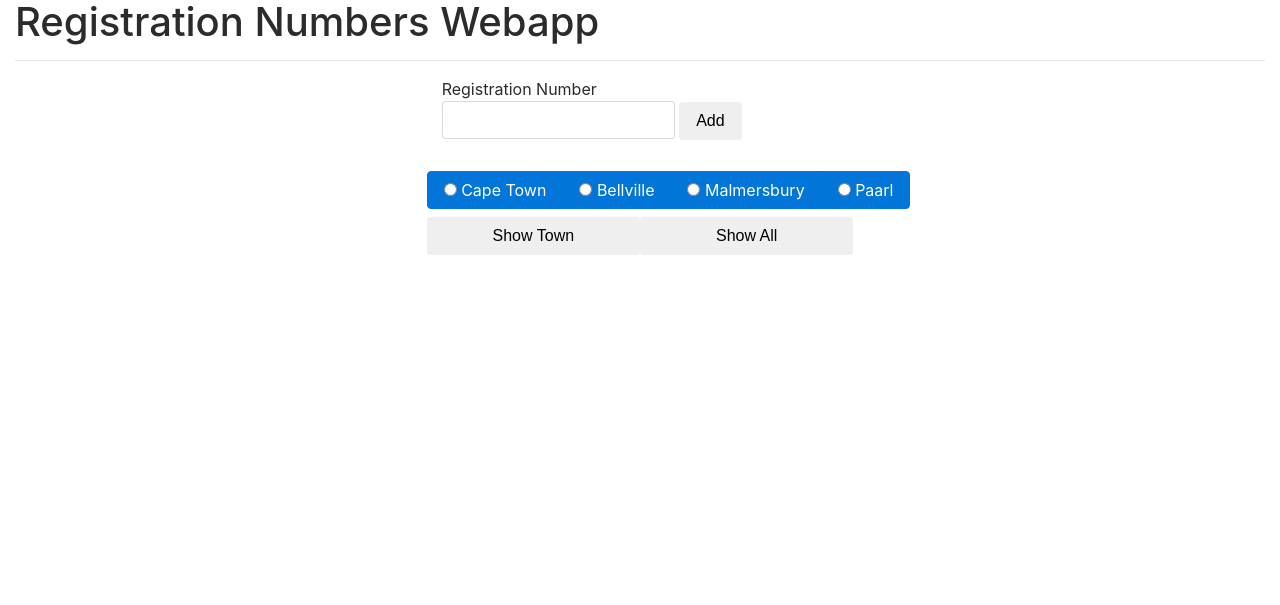
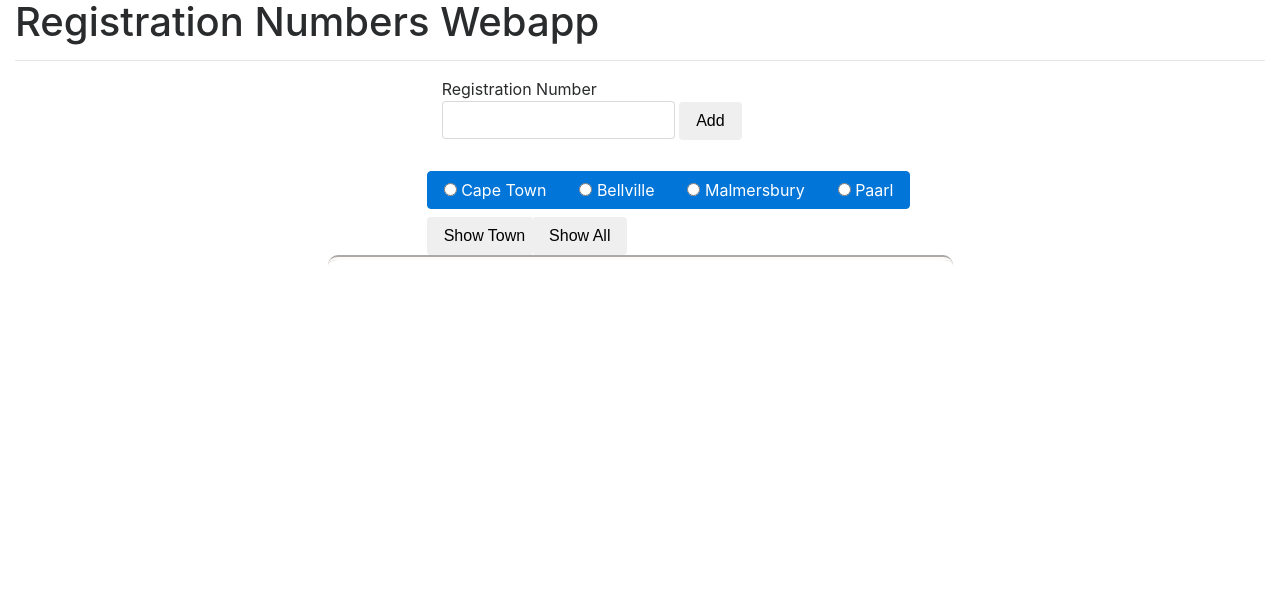
Before and after one commit to ditero/registration_numbers_webapp, a Node project: template views/regview/regnumbers.handlebars in a window 1280 px wide. Shown: the top 605 px of the page. Run offline with Node 20 templates, Linux system fonts and the light colour scheme; the template is opened without the code that fills it, so the values that code supplies are empty; some libraries are stand-ins or nearby versions.

Commit message:
Adding functionality on btn Show All

```diff
--- a/public/css/registration_numbers.css
+++ b/public/css/registration_numbers.css
@@ -13,3 +13,14 @@
   border-radius: 10px;
   position: inherit;
 }
+
+.regTable{
+    margin: 0 auto;
+    width: 50%;
+    border-top-width: 5px;
+    border-radius: 10px;
+    border-top-style: groove;
+    border-color: snow;
+    overflow-y: scroll;
+    height: 150px;
+}
--- a/views/regview/regnumbers.handlebars
+++ b/views/regview/regnumbers.handlebars
@@ -37,12 +37,16 @@
   </div>
   <div class="row">
     <div class="col-md-4"></div>
-    <input type="submit" class="col-md-2 btn  text-center btn-md" name="" value="Show Town">
-    <input type="button" class="col-md-2 btn text-center btn-md" name="" value="Show All">
-
+    <div class="btn-group">
+      <input type="submit" class="col-md-6 btn  text-center btn-md" name="" value="Show Town">
+      <br>
+      <a href="/reg_number"><input type="button" class="btn text-center btn-md" name="" value="Show All"></a>
+    </div>
   </div>
 
 </form>
-{{#each registrationNum}}
+<div class="regTable">
+  {{#each registrationNum}}
   <p id="numPlate">{{regnum}}</p>
-{{/each}}
+  {{/each}}
+</div>
```
Also changed, not shown: functions/registrations.js (+40 -24 lines).
